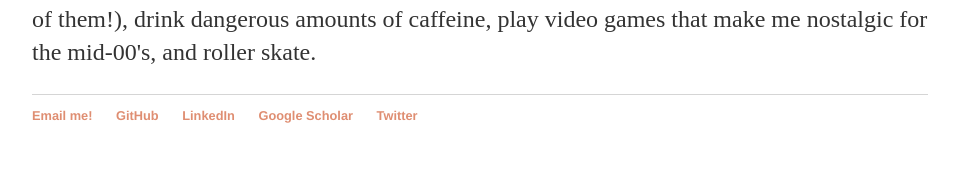
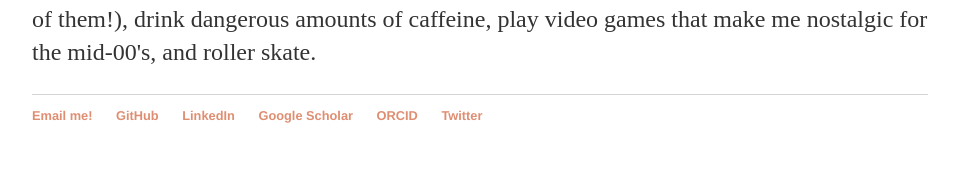
Before and after one commit to lunazagor/lunazagor.github.io, a Jekyll site: the page built from index.html, in a window 1280 px wide. Shown: the part 852-1032 px from the top of the page, without its empty margins (160-1118 px from the left). Built offline with Jekyll 4.4.1, drawn with Linux system fonts in a browser that asks for light colours.

Commit message:
Update default.html
added ORCID ID link in footer

```diff
--- a/_layouts/default.html
+++ b/_layouts/default.html
@@ -28,6 +28,7 @@
 	        		<li><a href="https://github.com/lunazagor">GitHub</a></li>
 				<li><a href="https://www.linkedin.com/in/jlunazagorac/">LinkedIn</a></li>
 				<li><a href="https://scholar.google.com/citations?user=oj-mc-YAAAAJ&hl=en">Google Scholar</a></li>
+				<li><a href="https://orcid.org/0000-0003-4504-1677">ORCID</a></li>
 				<li><a href="https://twitter.com/cosmoloony">Twitter</a></li>
 				</ul>
 			</footer>
```
